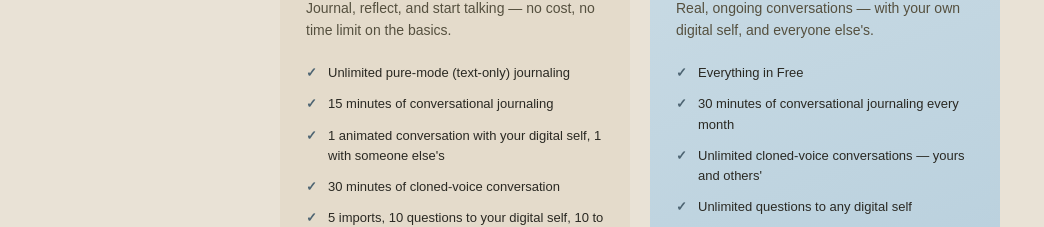
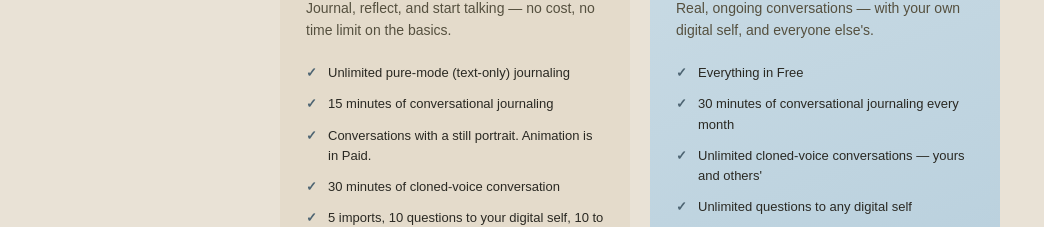
Before and after one commit to hotomski/holomost, a Next.js app: page / in a window 1280 px wide. Shown: the part 4597-4824 px from the top of the page, without its empty margins (0-1044 px from the left). Built offline with nearby package versions, Linux system fonts and the light colour scheme; a web font is replaced by a local one.

Commit message:
Pricing: free tier no longer includes animation
Co-Authored-By: Claude Fable 5.1 <noreply@anthropic.com>

```diff
--- a/app/page.tsx
+++ b/app/page.tsx
@@ -60,7 +60,7 @@ const PRICING_TIERS = [
     features: [
       "Unlimited pure-mode (text-only) journaling",
       "15 minutes of conversational journaling",
-      "1 animated conversation with your digital self, 1 with someone else's",
+      "Conversations with a still portrait. Animation is in Paid.",
       "30 minutes of cloned-voice conversation",
       "5 imports, 10 questions to your digital self, 10 to others'",
     ],
```
